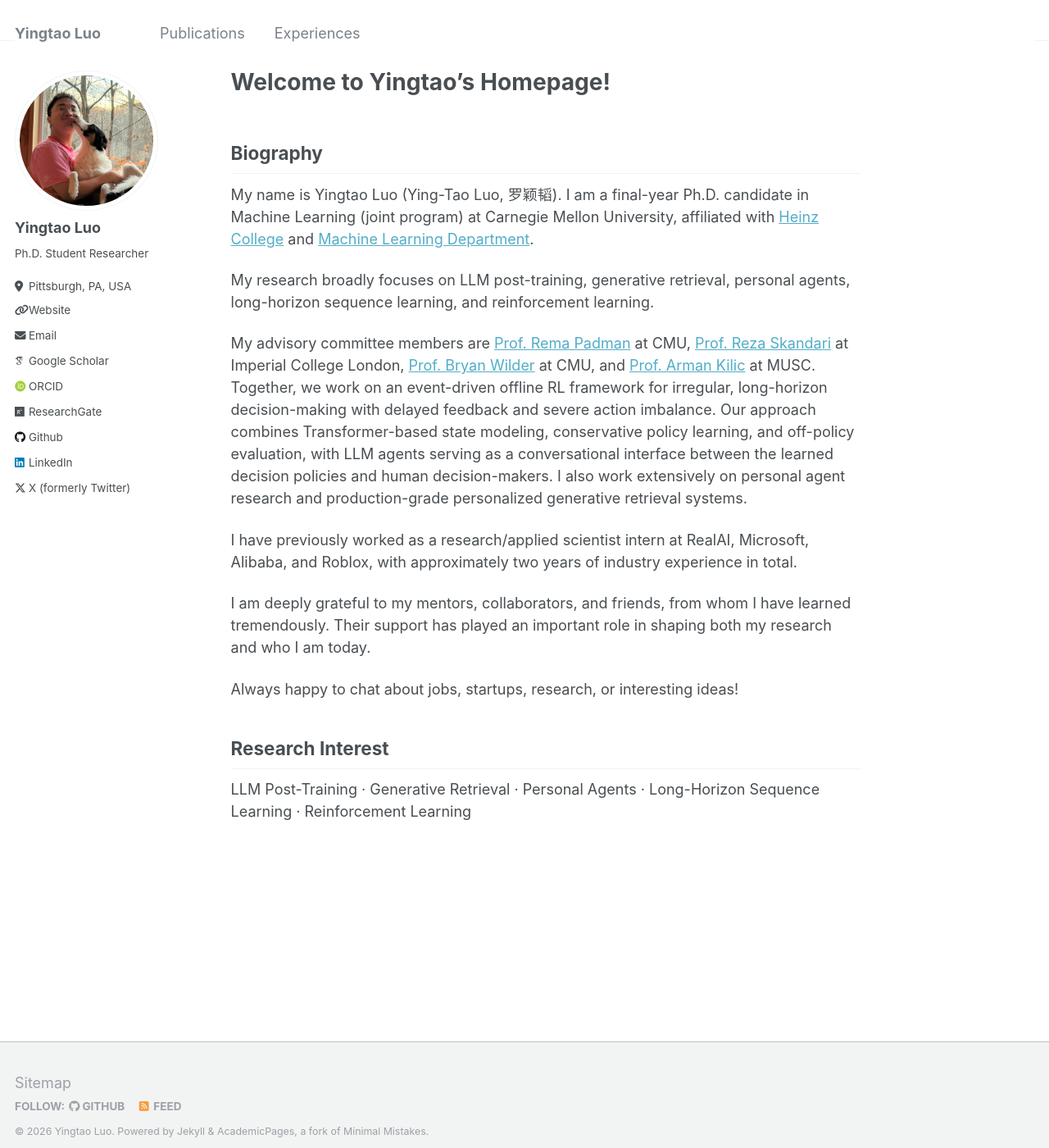
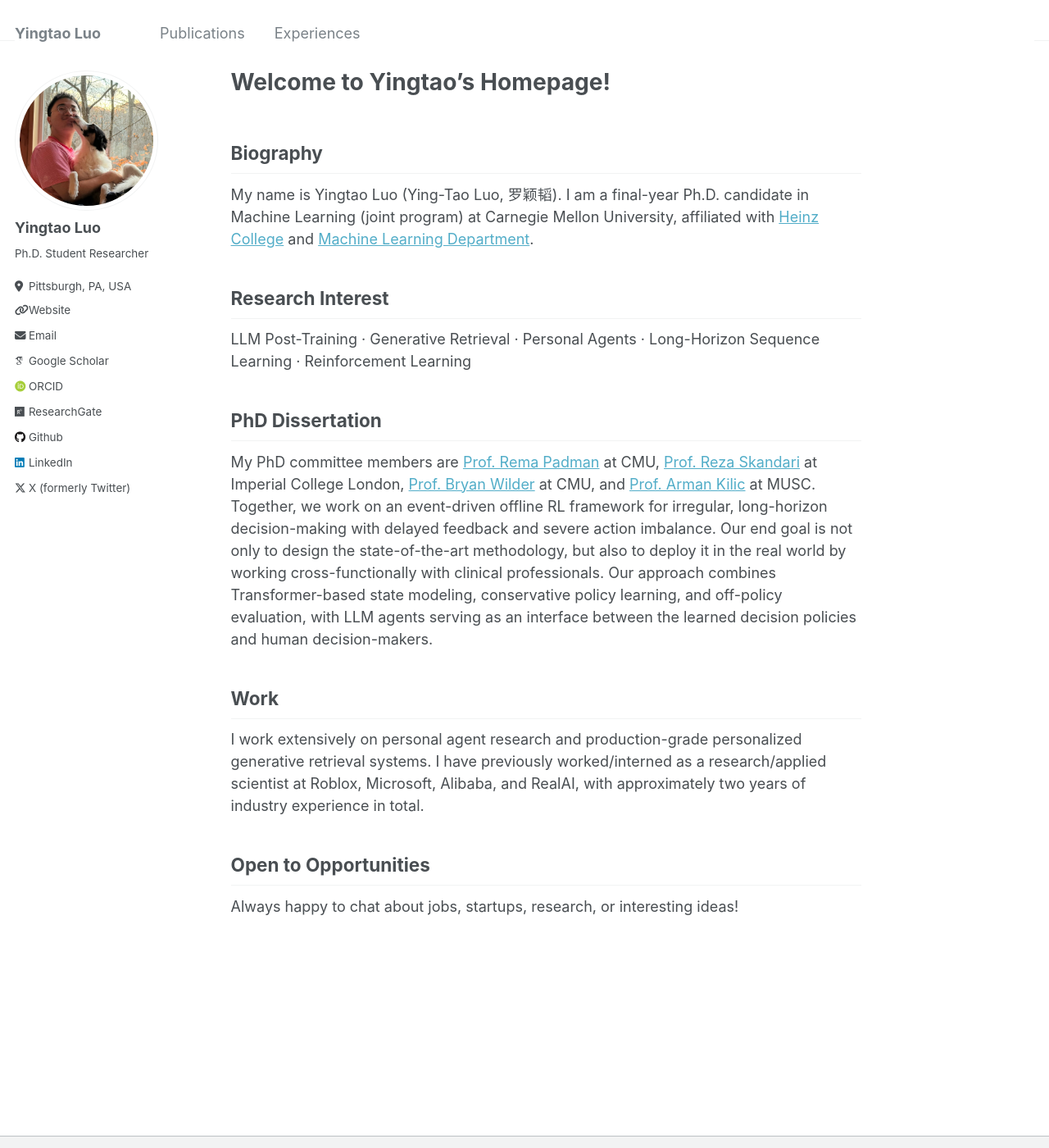
Before and after one commit to yingtaoluo/yingtaoluo.github.io, a Jekyll site: the page built from _pages/about.md, in a window 1280 px wide and 1400 px high. Shown: the whole window at 82% size. Built offline with Jekyll 4.4.1, drawn with Linux system fonts in a browser that asks for light colours; some web fonts are replaced.

Commit message:
Update about.md

```diff
--- a/_pages/about.md
+++ b/_pages/about.md
@@ -11,15 +11,14 @@ redirect_from:
 ## Biography
 My name is Yingtao Luo (Ying-Tao Luo, 罗颖韬). I am a final-year Ph.D. candidate in Machine Learning (joint program) at Carnegie Mellon University, affiliated with [Heinz College](https://www.heinz.cmu.edu/) and [Machine Learning Department](https://www.ml.cmu.edu/people/phd-students.html).
 
-My research broadly focuses on LLM post-training, generative retrieval, personal agents, long-horizon sequence learning, and reinforcement learning.
-
-My advisory committee members are [Prof. Rema Padman](https://www.heinz.cmu.edu/faculty-research/profiles/padman-rema) at CMU, [Prof. Reza Skandari](https://profiles.imperial.ac.uk/r.skandari) at Imperial College London, [Prof. Bryan Wilder](https://bryanwilder.github.io/) at CMU, and [Prof. Arman Kilic](https://providers.muschealth.org/sc/charleston/arman-kilic-md) at MUSC. Together, we work on an event-driven offline RL framework for irregular, long-horizon decision-making with delayed feedback and severe action imbalance. Our approach combines Transformer-based state modeling, conservative policy learning, and off-policy evaluation, with LLM agents serving as a conversational interface between the learned decision policies and human decision-makers. I also work extensively on personal agent research and production-grade personalized generative retrieval systems.
-
-I have previously worked as a research/applied scientist intern at RealAI, Microsoft, Alibaba, and Roblox, with approximately two years of industry experience in total.
-
-I am deeply grateful to my mentors, collaborators, and friends, from whom I have learned tremendously. Their support has played an important role in shaping both my research and who I am today.
-
-Always happy to chat about jobs, startups, research, or interesting ideas!
-
 ## Research Interest
 LLM Post-Training · Generative Retrieval · Personal Agents · Long-Horizon Sequence Learning · Reinforcement Learning
+
+## PhD Dissertation
+My PhD committee members are [Prof. Rema Padman](https://www.heinz.cmu.edu/faculty-research/profiles/padman-rema) at CMU, [Prof. Reza Skandari](https://profiles.imperial.ac.uk/r.skandari) at Imperial College London, [Prof. Bryan Wilder](https://bryanwilder.github.io/) at CMU, and [Prof. Arman Kilic](https://providers.muschealth.org/sc/charleston/arman-kilic-md) at MUSC. Together, we work on an event-driven offline RL framework for irregular, long-horizon decision-making with delayed feedback and severe action imbalance. Our end goal is not only to design the state-of-the-art methodology, but also to deploy it in the real world by working cross-functionally with clinical professionals. Our approach combines Transformer-based state modeling, conservative policy learning, and off-policy evaluation, with LLM agents serving as an interface between the learned decision policies and human decision-makers.
+
+## Work
+I work extensively on personal agent research and production-grade personalized generative retrieval systems. I have previously worked/interned as a research/applied scientist at Roblox, Microsoft, Alibaba, and RealAI, with approximately two years of industry experience in total.
+
+## Open to Opportunities
+Always happy to chat about jobs, startups, research, or interesting ideas!
```
